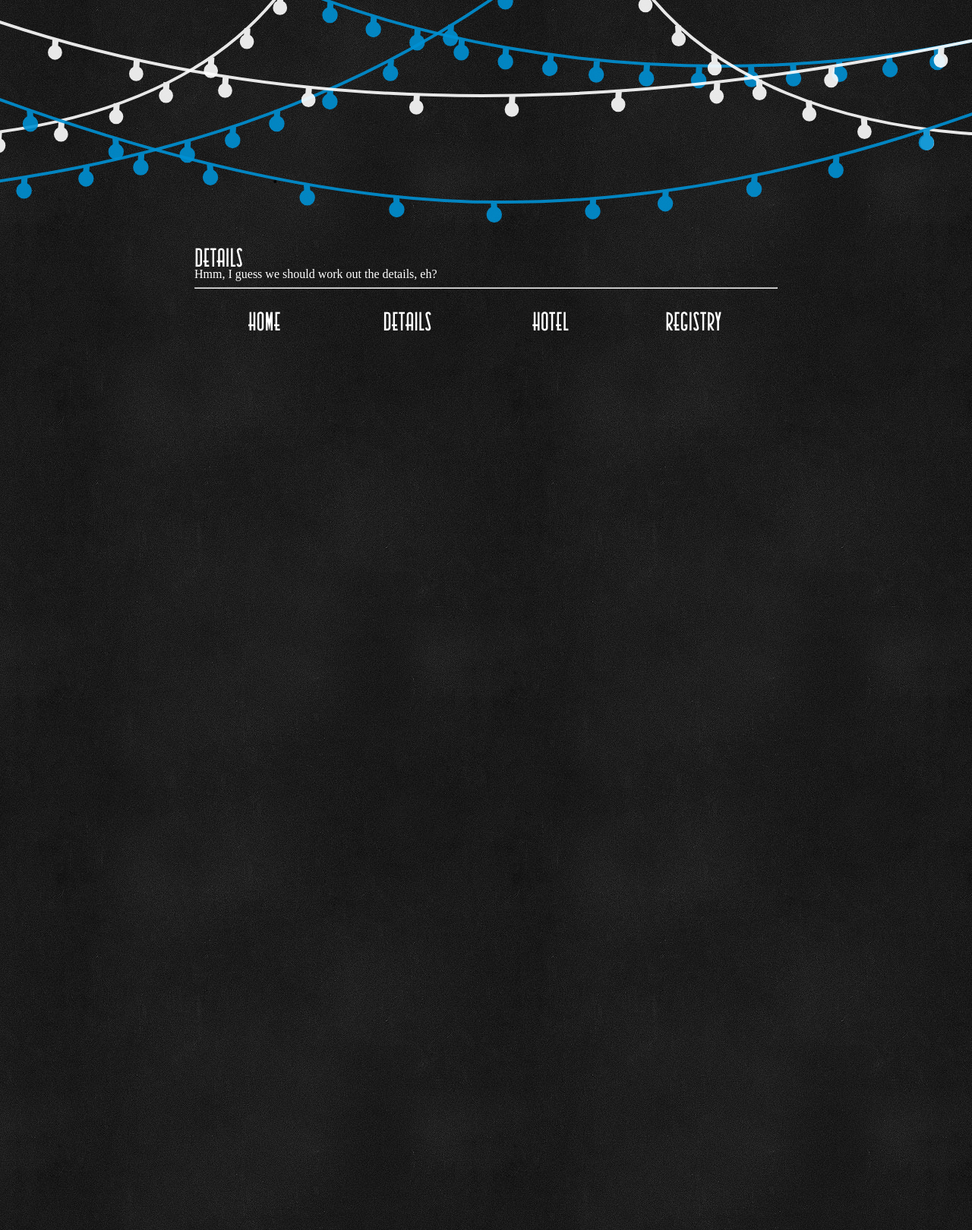
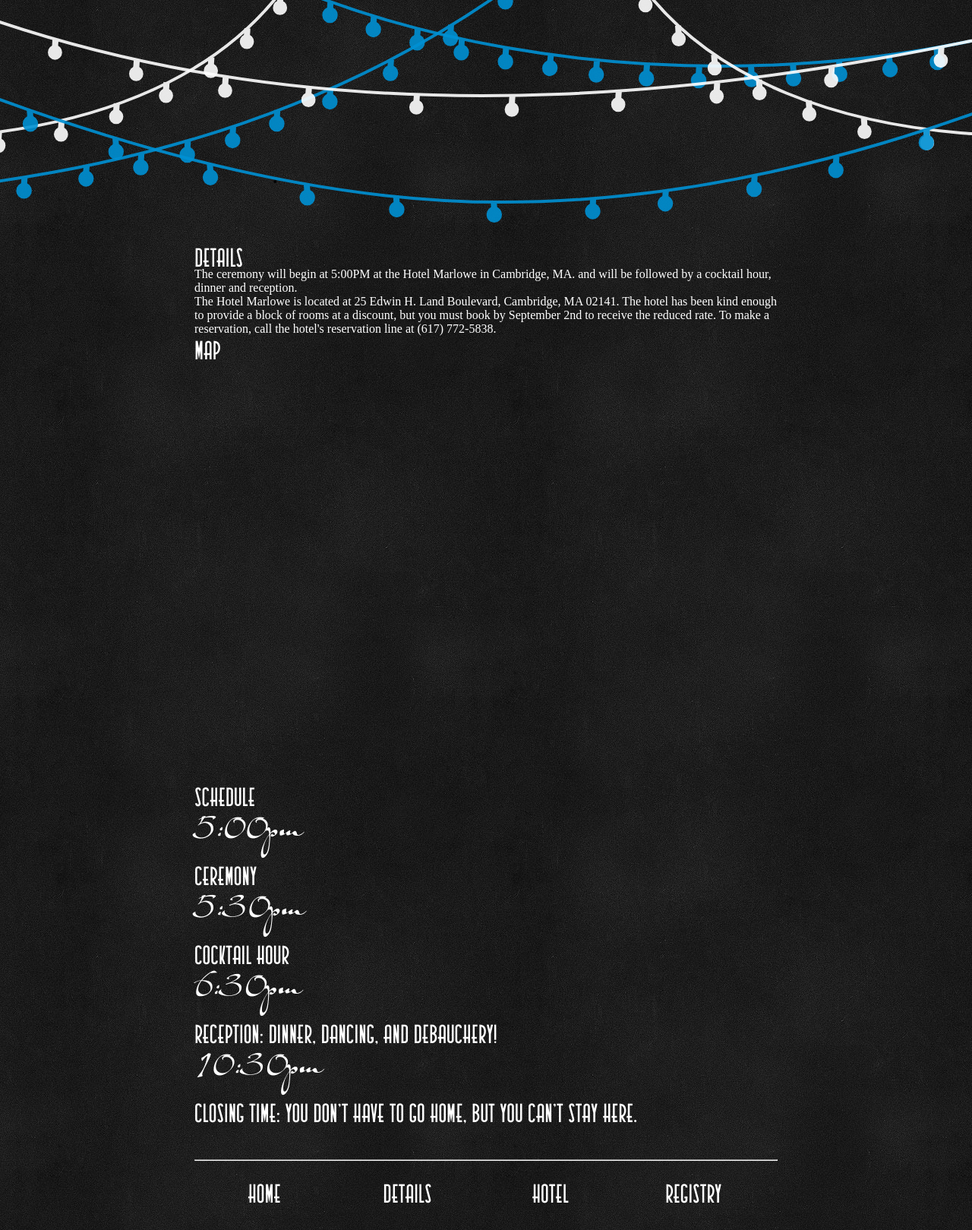
Before and after one commit to tdg5/wedding_jekyll, a Jekyll site: the page built from pages/details/index.html, in a window 1280 px wide. Shown: the whole page at 76% size. Built offline with Jekyll 4.4.1, drawn with Linux system fonts in a browser that asks for light colours; Markdown is read by kramdown in place of the engine named in the settings.

Commit message:
Update details page and add map

```diff
--- a/assets/css/style.css
+++ b/assets/css/style.css
@@ -149,3 +149,13 @@
 .blue .script {
   color: #fff;
 }
+
+#map-canvas {
+  color: #000;
+  height: 540px;
+  margin-bottom: 1em;
+}
+
+.gm-style .gm-style-iw {
+  width: 200px;
+}
--- /dev/null
+++ b/assets/js/map.js
@@ -0,0 +1,21 @@
+(function() {
+  function initialize() {
+    var latLng = { lat: 42.367896, lng: -71.075234 };
+    var mapOptions = {
+      center: latLng,
+      zoom: 14
+    };
+    var msg = '<a href="http://www.hotelmarlowe.com/" target="_blank">Hotel Marlowe</a><br>25 Edwin H. Land Blvd.<br>Cambridge, MA 02141<br>(617) 772-5838';
+    var map = new google.maps.Map(document.getElementById('map-canvas'), mapOptions);
+    var marker = new google.maps.Marker({
+        position: latLng,
+        map: map,
+        title: msg
+    });
+    var infowindow = new google.maps.InfoWindow({ content: msg });
+    google.maps.event.addListener(map, 'tilesloaded', function() {
+      infowindow.open(map, marker);
+    });
+  }
+  google.maps.event.addDomListener(window, 'load', initialize);
+})();
--- a/pages/details/index.html
+++ b/pages/details/index.html
@@ -2,7 +2,45 @@
 layout: card
 permalink: /details/
 theme: dark
-title: Hotel Marlowe
+title: Details, details, details!
 ---
-<p class="sans-serif lg">Details</p>
-<p>Hmm, I guess we should work out the details, eh?</p?
+<p class="sans-serif heading">Details</p>
+<p class="copy">
+  The ceremony will begin at 5:00PM at the Hotel Marlowe in Cambridge, MA. and
+  will be followed by a cocktail hour, dinner and reception.
+</p>
+<p class="copy">
+  The Hotel Marlowe is located at 25 Edwin H. Land Boulevard, Cambridge, MA
+  02141. The hotel has been kind enough to provide a block of rooms at a
+  discount, but you must book by September 2nd to receive the reduced rate. To
+  make a reservation, call the hotel's reservation line at (617) 772-5838.
+</p>
+
+
+<p class="sans-serif lg heading">Map</p>
+<script type="text/javascript" src="https://maps.googleapis.com/maps/api/js?key=AIzaSyCWic9iWBS8OTLMf-J8AKsp-SWNNPXh9tw"></script>
+<script type="text/javascript" src="/assets/js/map.js"></script>
+
+<div id="map-canvas"></div>
+
+<p class="sans-serif lg heading">Schedule</p>
+<ul class="unadorned">
+  <li class="columns">
+    <p class="script column">5:00pm</p>
+    <p class="sans-serif column">Ceremony</p>
+  </li>
+  <li class="columns">
+    <p class="script column">5:30pm</p>
+    <p class="sans-serif column">Cocktail Hour</p>
+  </li>
+  <li class="columns">
+    <p class="script column">6:30pm</p>
+    <p class="sans-serif column">Reception: Dinner, dancing, and debauchery!</p>
+  </li>
+  <li class="columns">
+    <p class="script column">10:30pm</p>
+    <p class="sans-serif column">
+      Closing time: You don't have to go home, but you can't stay here.
+    </p>
+  </li>
+</ul>
```
